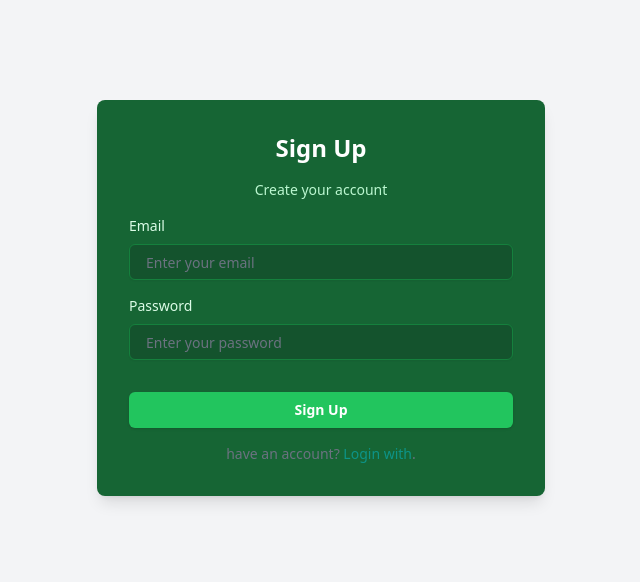
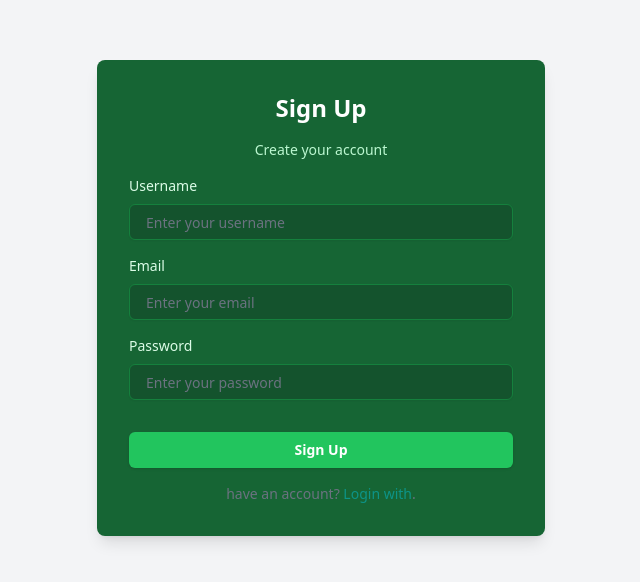
Before and after one commit to tilakdotcom/MERN-Starting-Template, a React (Vite) app in the folder frontEnd/: page /signup in a window 1280 px wide. Shown: the part 102-684 px from the top of the page, without its empty margins (319-959 px from the left). Built offline with nearby package versions, Linux system fonts and the light colour scheme; no server answers.

Commit message:
add user access handler, update routes, and enhance signup form with username field

```diff
--- a/frontEnd/src/components/Protected.tsx
+++ b/frontEnd/src/components/Protected.tsx
@@ -8,7 +8,7 @@ export default function Protected() {
   if (isLoading) {
     return <Loader />;
   }
-  if (!user) {
+  if (!user?.user) {
     return (
       <Navigate
         to="/login"
--- a/frontEnd/src/config/axiousInstance.ts
+++ b/frontEnd/src/config/axiousInstance.ts
@@ -18,7 +18,13 @@ const API: AxiosInstance = axios.create(options);
 API.interceptors.response.use(
   (response) => response.data,
   async function (error) {
-    const originalRequest = error.congif;
+    if (!error.response) {
+      console.error("Network error", error);
+      return Promise.reject(error);
+    }
+    console.log("error in response", error);
+    const originalRequest = error.config;
+
     const { status, data } = error.response;
     console.log("error in response", error);
     if (
--- a/frontEnd/src/pages/SignupPage.tsx
+++ b/frontEnd/src/pages/SignupPage.tsx
@@ -11,7 +11,7 @@ import {
 } from "@/components/ui/form";
 import { Input } from "@/components/ui/input";
 import { z } from "zod";
-import { errorToast, successToast } from "@/lib/toast";
+import { successToast } from "@/lib/toast";
 import { signupSchma } from "@/schemas/signupSchema";
 import { useMutation } from "@tanstack/react-query";
 import { signupRequest } from "@/lib/api";
@@ -34,12 +34,14 @@ export default function SignupPage() {
   });
 
   if (isError) {
-    errorToast(error?.message || "Signup Failed!");
+    // errorToast(error?.message || "Signup Failed!");
+    console.log(error)
   }
 
   const form = useForm<z.infer<typeof signupSchma>>({
     resolver: zodResolver(signupSchma),
     defaultValues: {
+      username:"",
       email: "",
       password: "",
     },
@@ -61,6 +63,27 @@ export default function SignupPage() {
               Sign Up
             </h2>
             <p className="text-center text-green-200">Create your account</p>
+
+            <FormField
+              control={form.control}
+              name="username"
+              render={({ field }) => (
+                <FormItem>
+                  <FormLabel className="block text-sm font-medium text-green-100">
+                    Username
+                  </FormLabel>
+                  <FormControl>
+                    <Input
+                      autoComplete="current-username"
+                      className="w-full px-4 py-2 rounded-md bg-green-900 text-green-100 border border-green-700 focus:ring-2 focus:ring-green-400 focus:outline-none"
+                      placeholder="Enter your username"
+                      {...field}
+                    />
+                  </FormControl>
+                  <FormMessage />
+                </FormItem>
+              )}
+            />
 
             <FormField
               control={form.control}
--- a/frontEnd/src/schemas/signupSchema.ts
+++ b/frontEnd/src/schemas/signupSchema.ts
@@ -8,6 +8,7 @@ const password = z.string().min(6, {
 });
 
 export const signupSchma = z.object({
+  username: z.string(),
   email: email,
   password: password,
 });
```
Also changed, not shown: 2 other files (tests, documents, lock files or other folders).
